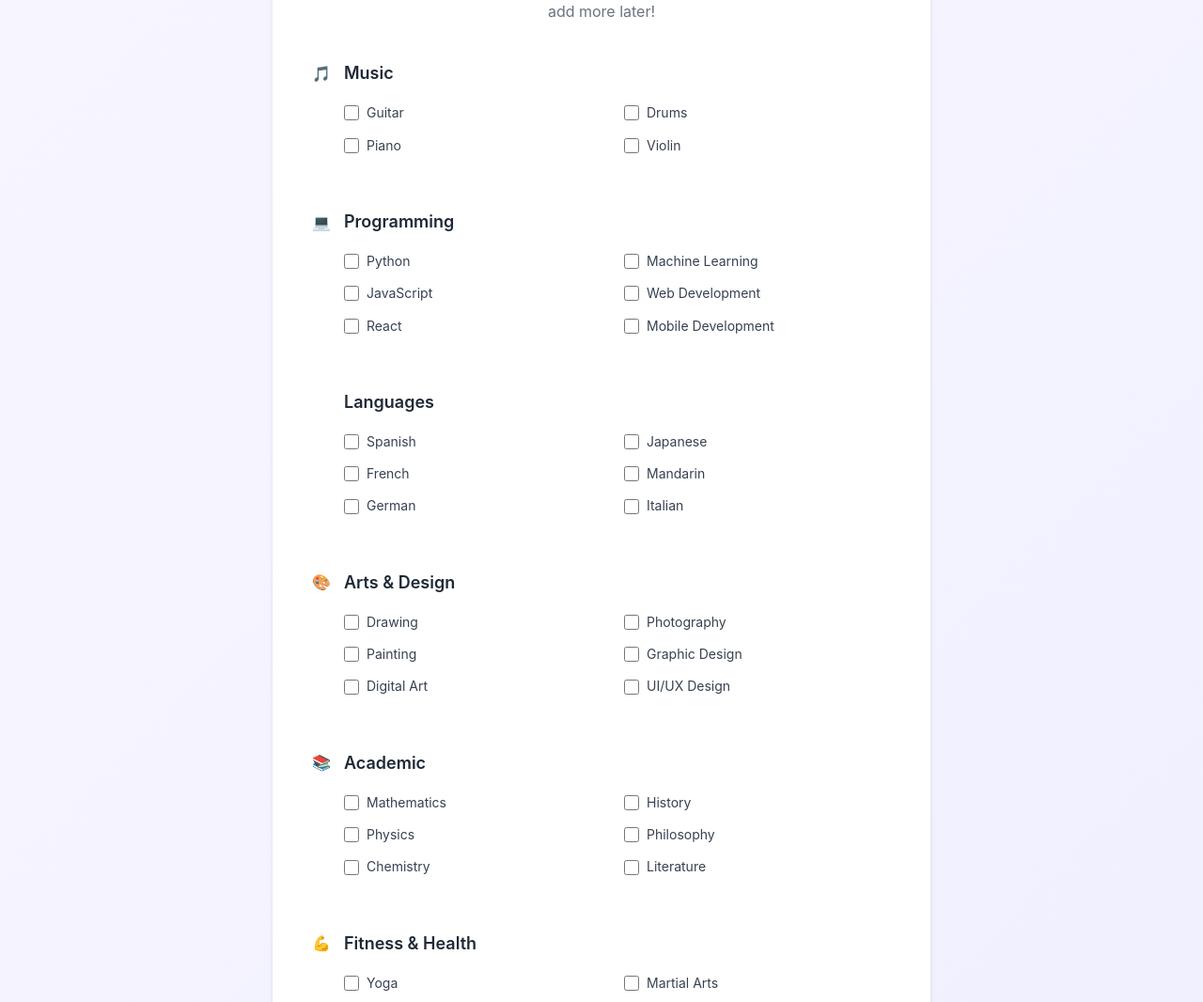
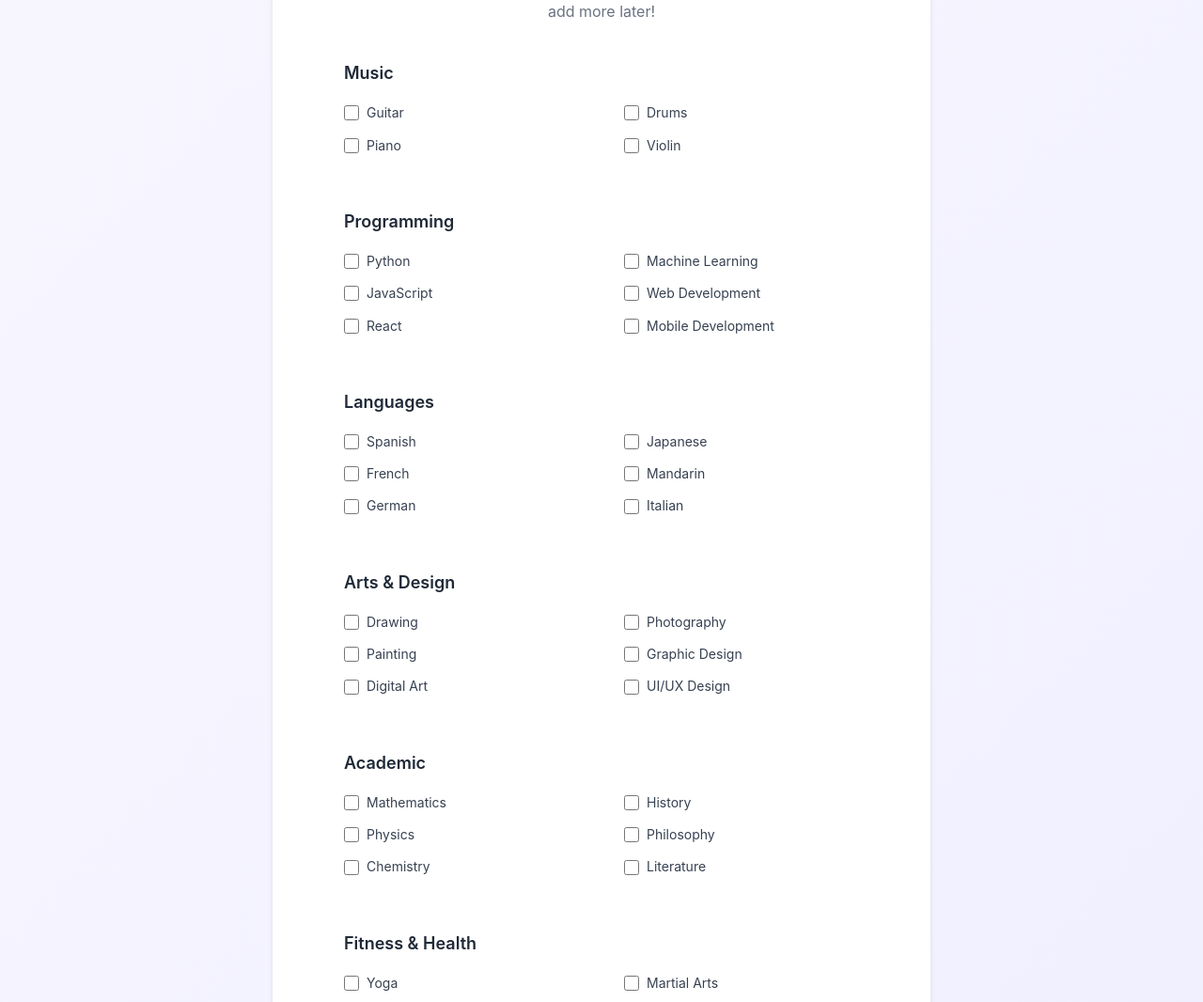
Before and after one commit to abishanB/PolyMathAI, a Next.js app: page /onboarding in a window 1280 px wide. Shown: the part 369-1435 px from the top of the page at 94% size. Built offline with nearby package versions, Linux system fonts and the light colour scheme.

Commit message:
frontend setup

```diff
--- a/src/app/skillSelect/skillSelect.js
+++ b/src/app/skillSelect/skillSelect.js
@@ -57,13 +57,13 @@ export default function SkillSelect({setSkills, setStep}) {
               <form class="categories-grid">
                 <div class="category">
                   <div class="category-header">
-                    <span class="category-icon">🎵</span>
+                    <span class="category-icon"></span>
                     Music
                   </div>
 
                   <div class="skills-grid">
                     {musicSkills.map((skill, index) =>(
-                     <label class="skill-item">
+                     <label key={index} class="skill-item">
                       <input
                         type="checkbox"
                         class="skill-checkbox"
@@ -79,12 +79,12 @@ export default function SkillSelect({setSkills, setStep}) {
 
                 <div class="category">
                   <div class="category-header">
-                    <span class="category-icon">💻</span>
+                    <span class="category-icon"></span>
                     Programming
                   </div>
                   <div class="skills-grid">
                     {programmingSkills.map((skill, index) =>(
-                     <label class="skill-item">
+                     <label key={index} class="skill-item">
                       <input
                         type="checkbox"
                         class="skill-checkbox"
@@ -105,7 +105,7 @@ export default function SkillSelect({setSkills, setStep}) {
                   </div>
                   <div class="skills-grid">
                     {languageSkills.map((skill, index) =>(
-                     <label class="skill-item">
+                     <label key={index} class="skill-item">
                       <input
                         type="checkbox"
                         class="skill-checkbox"
@@ -121,12 +121,12 @@ export default function SkillSelect({setSkills, setStep}) {
 
                 <div class="category">
                   <div class="category-header">
-                    <span class="category-icon">🎨</span>
+                    <span class="category-icon"></span>
                     Arts & Design
                   </div>
                   <div class="skills-grid">
                     {artsDesignSkills.map((skill, index) =>(
-                     <label class="skill-item">
+                     <label key={index} class="skill-item">
                       <input
                         type="checkbox"
                         class="skill-checkbox"
@@ -142,12 +142,12 @@ export default function SkillSelect({setSkills, setStep}) {
 
                 <div class="category">
                   <div class="category-header">
-                    <span class="category-icon">📚</span>
+                    <span class="category-icon"></span>
                     Academic
                   </div>
                   <div class="skills-grid">
                     {academicSkills.map((skill, index) =>(
-                     <label class="skill-item">
+                     <label key={index} class="skill-item">
                       <input
                         type="checkbox"
                         class="skill-checkbox"
@@ -163,12 +163,12 @@ export default function SkillSelect({setSkills, setStep}) {
 
                 <div class="category">
                   <div class="category-header">
-                    <span class="category-icon">💪</span>
+                    <span class="category-icon"></span>
                     Fitness & Health
                   </div>
                   <div class="skills-grid">
                     {fitnessHealthSkills.map((skill, index) =>(
-                     <label class="skill-item">
+                     <label key={index} class="skill-item">
                       <input
                         type="checkbox"
                         class="skill-checkbox"
```
Also changed, not shown: package.json (+5 -4 lines), 1 other file (tests, documents, lock files or other folders).
